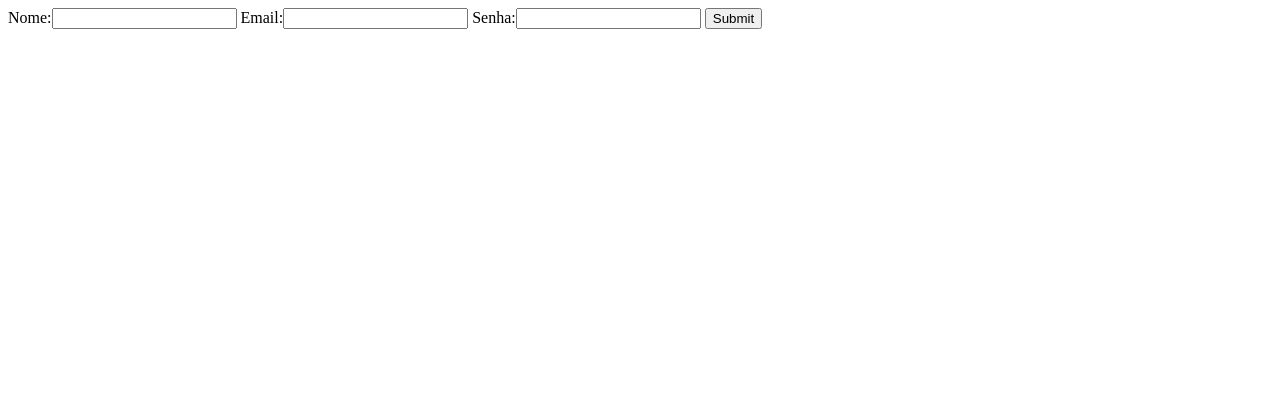
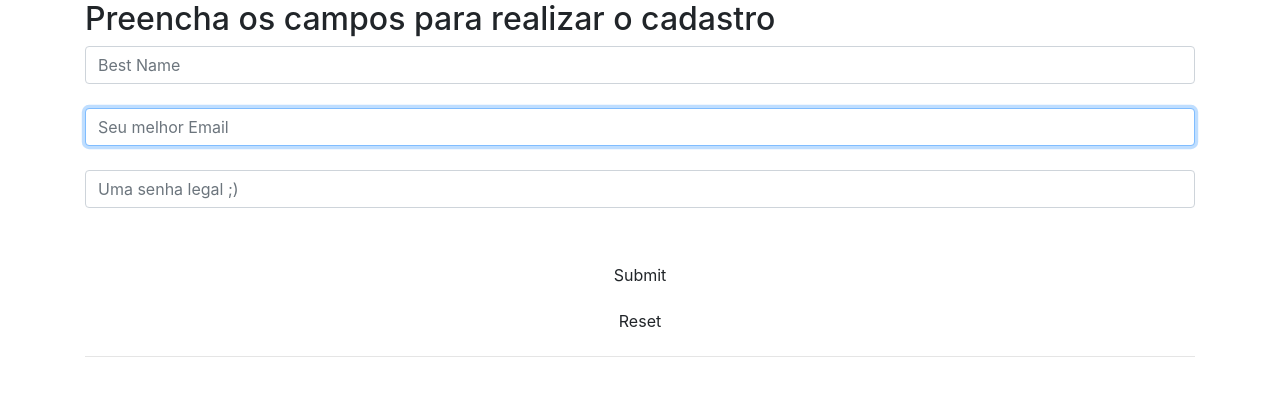
Before and after one commit to ClariceMaciel/DAW2, a PHP site: page /user/Cadastro/cadastro.html in a window 1280 px wide. Shown: the top 396 px of the page. Run offline with PHP 8.4, Linux system fonts and the light colour scheme; some libraries are stand-ins or nearby versions.

Commit message:
Interface Login User

```diff
--- a/user/Cadastro/cadastro.html
+++ b/user/Cadastro/cadastro.html
@@ -1,14 +1,43 @@
 <!DOCTYPE html>
-<html>
-	<head></head>
-	<body>
-		<form method="POST" action="cadastrook.php">
+<html lang="en">
+  <head>
+    <meta charset="utf-8">
+    <meta name="viewport" content="width=device-width, initial-scale=1.0">
+    <meta name="description" content="">
+    <meta name="author" content="Dashboard">
+    <meta name="keyword" content="Dashboard, Bootstrap, Admin, Template, Theme, Responsive, Fluid, Retina">
 
-		Nome:<input type="text" name="nome"/>
-		Email:<input type="text" name="email"/>
-		Senha:<input type="password" name="senha"/>
+    <title>Login</title>
+    <link href="../../theme/ample-admin-lite/html/bootstrap/dist/css/bootstrap.css" rel="stylesheet">
+    <link href="../../theme/ample-admin-lite/html/less/icons/font-awesome/css/font-awesome.css" rel="stylesheet" />
+    <link href="../../theme/ample-admin-lite/html/css/style_cadastro.css" rel="stylesheet">
+    <link href="../../theme/ample-admin-lite/html/assets/css/style-responsive.css" rel="stylesheet">
 
-		<input type="submit" name="botao"/>
-		</form>
-	</body>
+  </head>
+
+  <body>
+	  <div id="login-page">
+	  	<div class="container">
+
+		      <form class="form-login" action="cadastrook.php" method="POST">
+		        <h2 class="form-login-heading">Preencha os campos para realizar o cadastro</h2>
+		        <div class="login-wrap">
+								<input type="text" class="form-control" placeholder="Best Name" name="nome" required><br>
+		            <input type="text" class="form-control" placeholder="Seu melhor Email" name="email" autofocus required pattern="[a-z0-9._%+-]+@[a-z0-9.-]+\.[a-z]{2,4}$"/>
+		            <br>
+		            <input type="password" class="form-control" placeholder="Uma senha legal ;)" name="senha" required><br><br>
+		            <button class="btn btn-theme btn-block" type="submit">Submit</button>
+		            <button class="btn btn-theme btn-block" type="reset">Reset</button>
+		            <hr>
+		        </div>
+		      </form>
+
+	  	</div>
+	  </div>
+
+    <script src="../../theme/ample-admin-lite/html/assets/js/jquery.js"></script>
+    <script src="../../theme/ample-admin-lite/html/assets/js/bootstrap.min.js"></script>
+
+    <script type="text/javascript" src="../../theme/ample-admin-lite/html/assets/js/jquery.backstretch.min.js"></script>
+  </body>
 </html>
```
Also changed, not shown: user/Login/login.php (+39 -9 lines).
